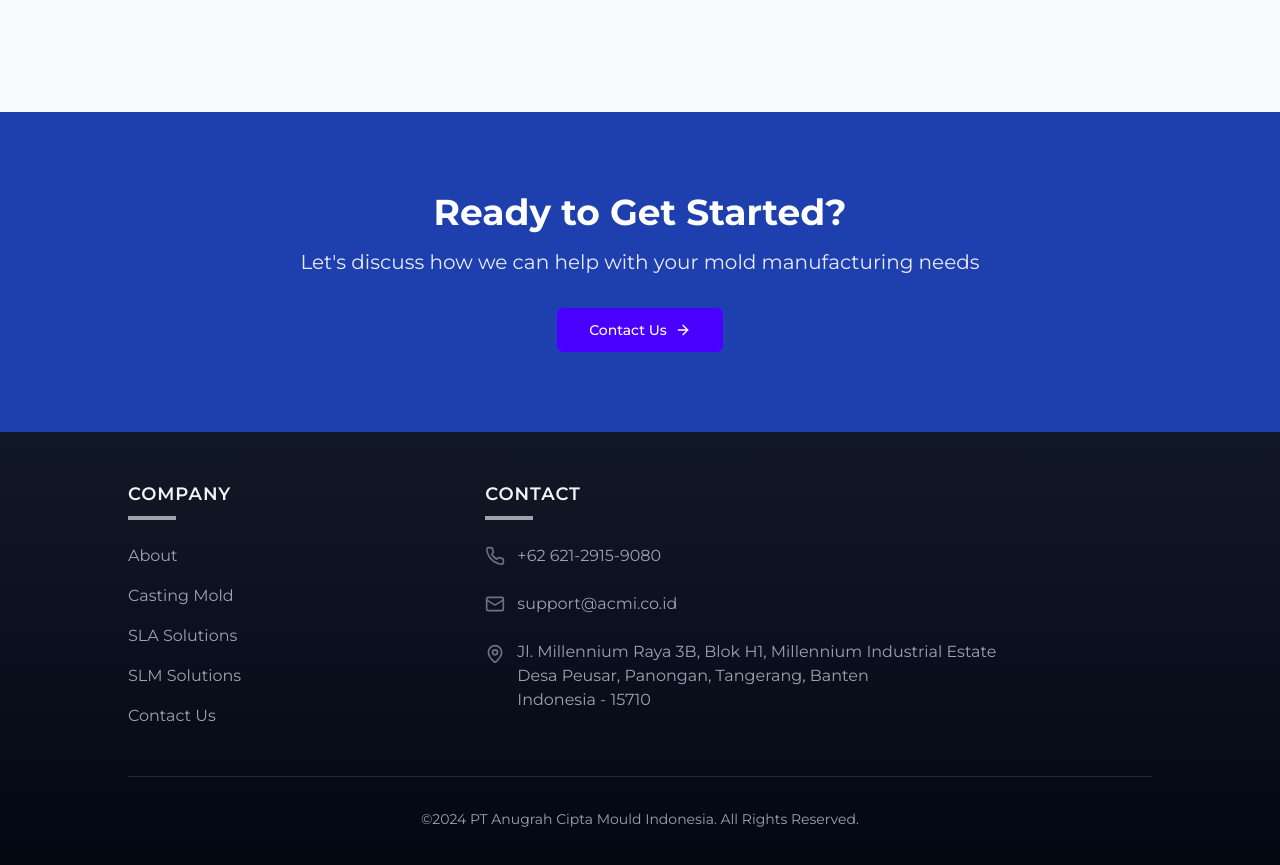
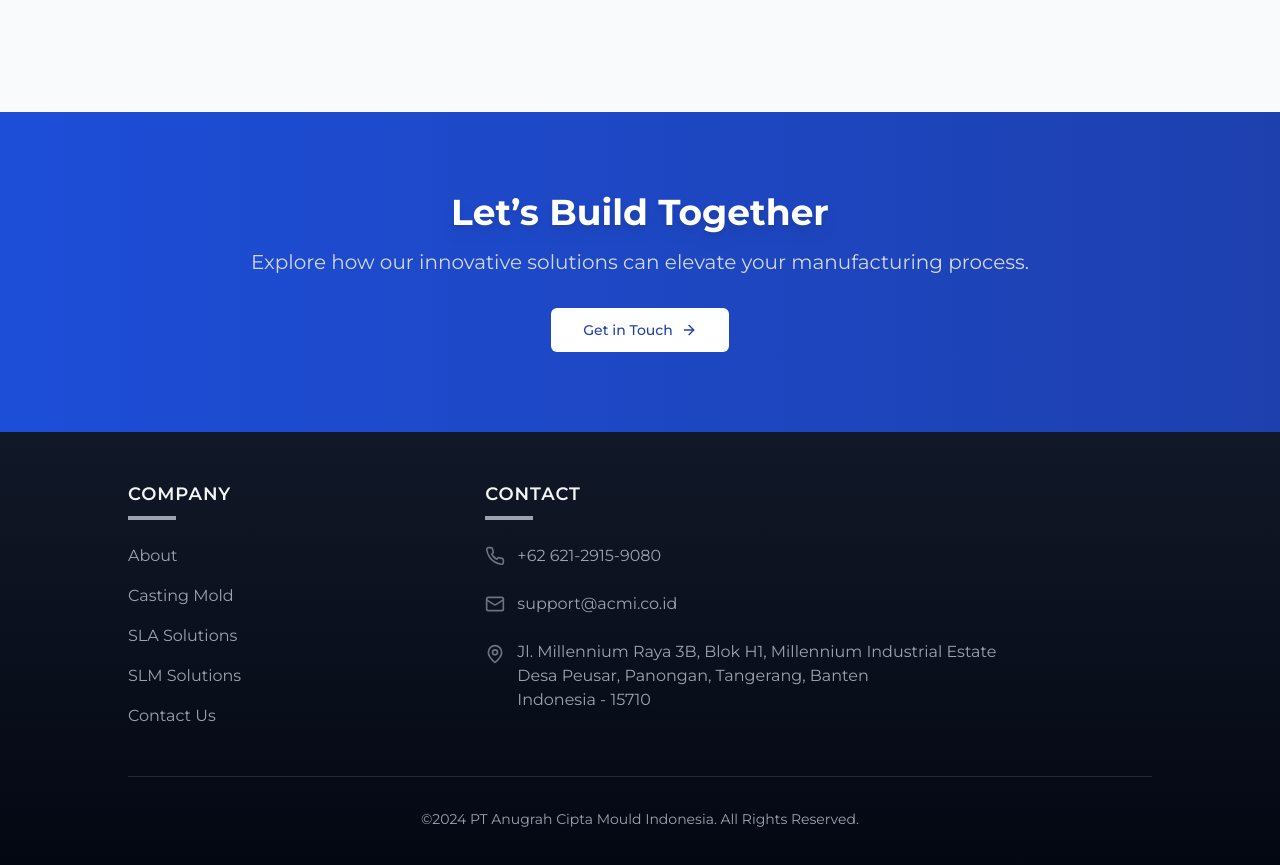
Before and after one commit to jaephillseo/acmi_website, a Next.js app: page / in a window 1280 px wide. Shown: the part 4218-5083 px from the top of the page. Built offline with nearby package versions, Linux system fonts and the light colour scheme.

Commit message:
Fixed CTA section

```diff
--- a/src/app/page.tsx
+++ b/src/app/page.tsx
@@ -1,8 +1,8 @@
-'use client';
-import React, { useEffect, useRef } from 'react';
-import Link from 'next/link';
-import Image from 'next/image';
-import { motion } from 'framer-motion';
+"use client";
+import React, { useEffect, useRef } from "react";
+import Link from "next/link";
+import Image from "next/image";
+import { motion } from "framer-motion";
 import {
   Calendar,
   Factory,
@@ -13,54 +13,55 @@ import {
   TrendingUp,
   ShieldCheck,
   Wrench,
-  ChevronDown
-} from 'lucide-react';
+  ChevronDown,
+} from "lucide-react";
 import { Button } from "@/components/ui/button";
-import AutoScroller from '@/components/autoscroll';
+import AutoScroller from "@/components/autoscroll";
+import { approvedBrands } from "../../constants/homeConstants";
 import {
-  approvedBrands
-} from "../../constants/homeConstants";
-import { Card, CardContent, CardDescription, CardFooter, CardHeader, CardTitle } from "@/components/ui/card";
-import { Carousel, CarouselContent, CarouselItem, CarouselNext, CarouselPrevious } from "@/components/ui/carousel";
-
+  Card,
+  CardContent,
+  CardDescription,
+  CardFooter,
+  CardHeader,
+  CardTitle,
+} from "@/components/ui/card";
+import CTASection from "@/components/ctasection";
 
 const fadeInUp = {
   hidden: { opacity: 0, y: 20 },
   visible: {
     opacity: 1,
     y: 0,
-    transition: { duration: 0.6 }
-  }
+    transition: { duration: 0.6 },
+  },
 };
-
-
 
 const stats = [
   {
     icon: Calendar,
     title: "Founded",
     value: "1995",
-    description: "Over 25 years of dedication to high-quality mold making."
+    description: "Over 25 years of dedication to high-quality mold making.",
   },
   {
     icon: Factory,
     title: "Yearly Production",
     value: "20,000 Sets",
-    description: "Meeting global demands with state-of-the-art facilities."
+    description: "Meeting global demands with state-of-the-art facilities.",
   },
   {
     icon: Globe2,
     title: "Global Reach",
     value: "15+ Countries",
-    description: "Trusted by leading brands worldwide."
+    description: "Trusted by leading brands worldwide.",
   },
   {
     icon: Users,
     title: "Team",
     value: "500+ Professionals",
-    description: "Driven by innovation and expertise."
+    description: "Driven by innovation and expertise.",
   },
-
 ];
 
 const services = [
@@ -68,45 +69,45 @@ const services = [
     title: "Casting Mold",
     description: "Advanced solutions for casting molds",
     image: "images/stock/castingoven.png",
-    link: "/services/mold-design"
+    link: "/services/mold-design",
   },
   {
     title: "SLA Printing and Prototyping",
     description: "SLA manufacturing and solutions for various industries",
     image: "images/stock/slamachine.png",
-    link: "/services/manufacturing"
+    link: "/services/manufacturing",
   },
   {
     title: "SLM Printing and Prototyping",
     description: "State-of-the-art SLM Center",
     image: "images/stock/SLM2.png",
-    link: "/services/quality"
+    link: "/services/quality",
   },
   {
     title: "CNC Machining",
     description: "Advanced solutions using CNC",
     image: "images/stock/CNCacmi.png",
-    link: "/services/mold-design"
+    link: "/services/mold-design",
   },
   {
     title: "Mold Testing",
     description: "SLA manufacturing and solutions for various industries",
     image: "images/stock/moldtesting.png",
-    link: "/services/manufacturing"
+    link: "/services/manufacturing",
   },
   {
     title: "Polishing/Finetuning",
     description: "State-of-the-art SLM Center",
     image: "images/stock/finetuning.jpg",
-    link: "/services/quality"
-  }
+    link: "/services/quality",
+  },
 ];
 
 const milestones = [
   { year: "1995", event: "Company founded in Tangerang, Indonesia." },
   { year: "2020", event: "Established Indonesia's first SLM Center." },
   { year: "2021", event: "Introduced 3D metal printing for molds." },
-  { year: "2025", event: "Planned expansion to 11 SLM machines." }
+  { year: "2025", event: "Planned expansion to 11 SLM machines." },
 ];
 
 const fadeInUpStagger = {
@@ -117,7 +118,6 @@ const fadeInUpStagger = {
     transition: { delay: i * 0.2, duration: 0.6 },
   }),
 };
-
 
 export default function Home() {
   const carouselRef = useRef<HTMLDivElement>(null);
@@ -217,8 +217,9 @@ export default function Home() {
               }}
               className="text-2xl md:text-xl mb-8 text-gray-400 font-bold"
             >
-              With over 25 years of expertise, we lead the industry in delivering
-              high-performance molds that drive innovation and efficiency.
+              With over 25 years of expertise, we lead the industry in
+              delivering high-performance molds that drive innovation and
+              efficiency.
             </motion.h2>
             <motion.div
               initial={{ opacity: 0, y: 20 }}
@@ -255,8 +256,6 @@ export default function Home() {
           <ChevronDown className="w-8 h-8 text-white animate-bounce" />
         </motion.div>
       </section>
-
-
       {/* Quick Overview Section */}
       <section className="py-20 bg-gradient-to-b from-gray-50 to-white">
         <div className="container mx-auto px-4">
@@ -277,11 +276,19 @@ export default function Home() {
               animate="visible"
               variants={{
                 hidden: { opacity: 0, x: -50 },
-          visible: { opacity: 1, x: 0, transition: { delay: 0.3, duration: 0.6 } },
+                visible: {
+                  opacity: 1,
+                  x: 0,
+                  transition: { delay: 0.3, duration: 0.6 },
+                },
               }}
               className="text-gray-600 mt-4 max-w-3xl mx-auto leading-relaxed text-lg"
             >
-        Since our founding in 1995 in Tangerang, Indonesia, PT. Anugrah Cipta Mould Indonesia has been dedicated to revolutionizing mold manufacturing. With over 25 years of excellence, we are recognized for precision, quality, and innovation, serving some of the world’s most renowned brands.
+              Since our founding in 1995 in Tangerang, Indonesia, PT. Anugrah
+              Cipta Mould Indonesia has been dedicated to revolutionizing mold
+              manufacturing. With over 25 years of excellence, we are recognized
+              for precision, quality, and innovation, serving some of the
+              world’s most renowned brands.
             </motion.p>
           </motion.div>
 
@@ -310,7 +317,9 @@ export default function Home() {
                 <h3 className="text-xl font-semibold text-gray-800 mb-2">
                   {stat.title}
                 </h3>
-          <p className="text-3xl font-bold text-blue-600 mb-2">{stat.value}</p>
+                <p className="text-3xl font-bold text-blue-600 mb-2">
+                  {stat.value}
+                </p>
                 <p className="text-gray-600 text-sm">{stat.description}</p>
               </motion.div>
             ))}
@@ -331,17 +340,25 @@ export default function Home() {
             }}
             className="text-center mb-12"
           >
-      <h2 className="text-4xl font-bold text-gray-800">What Sets Us Apart</h2>
+            <h2 className="text-4xl font-bold text-gray-800">
+              What Sets Us Apart
+            </h2>
             <motion.p
               initial="hidden"
               animate="visible"
               variants={{
                 hidden: { opacity: 0, x: -50 },
-          visible: { opacity: 1, x: 0, transition: { delay: 0.3, duration: 0.6 } },
+                visible: {
+                  opacity: 1,
+                  x: 0,
+                  transition: { delay: 0.3, duration: 0.6 },
+                },
               }}
               className="text-gray-600 mt-4 max-w-3xl mx-auto leading-relaxed text-lg"
             >
-        Discover our key differentiators that have established us as a leader in the industry. From innovation to sustainability, we excel at delivering excellence.
+              Discover our key differentiators that have established us as a
+              leader in the industry. From innovation to sustainability, we
+              excel at delivering excellence.
             </motion.p>
           </motion.div>
 
@@ -353,15 +370,24 @@ export default function Home() {
               viewport={{ once: true }}
               variants={{
                 hidden: { opacity: 0, y: 20 },
-          visible: { opacity: 1, y: 0, transition: { delay: 0.2, duration: 0.6 } },
+                visible: {
+                  opacity: 1,
+                  y: 0,
+                  transition: { delay: 0.2, duration: 0.6 },
+                },
               }}
               className="bg-blue-600 text-white p-6 rounded-lg shadow-lg relative z-10 transform md:translate-y-6 hover:-translate-y-2 transition-transform duration-300"
             >
               <div className="flex items-center">
                 <ShieldCheck className="h-12 w-12 text-white mr-4" />
-          <h3 className="text-xl font-semibold text-white">Largest Mold Manufacturer</h3>
+                <h3 className="text-xl font-semibold text-white">
+                  Largest Mold Manufacturer
+                </h3>
               </div>
-        <p className="mt-2 text-sm">We are the largest mold manufacturer in Indonesia, trusted by top global brands.</p>
+              <p className="mt-2 text-sm">
+                We are the largest mold manufacturer in Indonesia, trusted by
+                top global brands.
+              </p>
             </motion.div>
 
             <motion.div
@@ -370,15 +396,24 @@ export default function Home() {
               viewport={{ once: true }}
               variants={{
                 hidden: { opacity: 0, y: 20 },
-          visible: { opacity: 1, y: 0, transition: { delay: 0.4, duration: 0.6 } },
+                visible: {
+                  opacity: 1,
+                  y: 0,
+                  transition: { delay: 0.4, duration: 0.6 },
+                },
               }}
               className="bg-white p-6 rounded-lg shadow-lg relative z-20 transform md:-translate-y-6 hover:-translate-y-2 transition-transform duration-300"
             >
               <div className="flex items-center">
                 <Award className="h-12 w-12 text-blue-600 mr-4" />
-          <h3 className="text-xl font-semibold text-blue-600">SLM Innovation</h3>
+                <h3 className="text-xl font-semibold text-blue-600">
+                  SLM Innovation
+                </h3>
               </div>
-        <p className="mt-2 text-sm">First and largest SLM Center in Indonesia, revolutionizing mold production.</p>
+              <p className="mt-2 text-sm">
+                First and largest SLM Center in Indonesia, revolutionizing mold
+                production.
+              </p>
             </motion.div>
 
             <motion.div
@@ -387,15 +422,24 @@ export default function Home() {
               viewport={{ once: true }}
               variants={{
                 hidden: { opacity: 0, y: 20 },
-          visible: { opacity: 1, y: 0, transition: { delay: 0.6, duration: 0.6 } },
+                visible: {
+                  opacity: 1,
+                  y: 0,
+                  transition: { delay: 0.6, duration: 0.6 },
+                },
               }}
               className="bg-blue-600 text-white p-6 rounded-lg shadow-lg relative z-10 transform md:translate-y-6 hover:-translate-y-2 transition-transform duration-300"
             >
               <div className="flex items-center">
                 <TrendingUp className="h-12 w-12 text-white mr-4" />
-          <h3 className="text-xl font-semibold text-white">Sustainability</h3>
+                <h3 className="text-xl font-semibold text-white">
+                  Sustainability
+                </h3>
               </div>
-        <p className="mt-2 text-sm">Environmentally friendly processes that reduce manpower and waste.</p>
+              <p className="mt-2 text-sm">
+                Environmentally friendly processes that reduce manpower and
+                waste.
+              </p>
             </motion.div>
 
             <motion.div
@@ -404,15 +448,23 @@ export default function Home() {
               viewport={{ once: true }}
               variants={{
                 hidden: { opacity: 0, y: 20 },
-          visible: { opacity: 1, y: 0, transition: { delay: 0.8, duration: 0.6 } },
+                visible: {
+                  opacity: 1,
+                  y: 0,
+                  transition: { delay: 0.8, duration: 0.6 },
+                },
               }}
               className="bg-white p-6 rounded-lg shadow-lg relative z-20 transform md:-translate-y-6 hover:-translate-y-2 transition-transform duration-300"
             >
               <div className="flex items-center">
                 <Globe2 className="h-12 w-12 text-blue-600 mr-4" />
-          <h3 className="text-xl font-semibold text-blue-600">Global Reach</h3>
+                <h3 className="text-xl font-semibold text-blue-600">
+                  Global Reach
+                </h3>
               </div>
-        <p className="mt-2 text-sm">Trusted by over 15 countries worldwide for high-quality molds.</p>
+              <p className="mt-2 text-sm">
+                Trusted by over 15 countries worldwide for high-quality molds.
+              </p>
             </motion.div>
           </div>
 
@@ -430,7 +482,9 @@ export default function Home() {
             variants={fadeInUp}
             className="text-center mb-12"
           >
-            <h2 className="text-3xl md:text-4xl font-bold mb-4 underline">Our Services</h2>
+            <h2 className="text-3xl md:text-4xl font-bold mb-4 underline">
+              Our Services
+            </h2>
           </motion.div>
 
           <div className="grid grid-cols-1 md:grid-cols-2 lg:grid-cols-3 gap-8">
@@ -457,7 +511,11 @@ export default function Home() {
                     <CardDescription>{service.description}</CardDescription>
                   </CardHeader>
                   <CardFooter>
-                    <Button variant="outline" asChild className="w-full bg-blue-500 hover:bg-blue-700 transition-colors">
+                    <Button
+                      variant="outline"
+                      asChild
+                      className="w-full bg-blue-500 hover:bg-blue-700 transition-colors"
+                    >
                       <Link href={service.link}>
                         Learn More <ArrowRight className="ml-2 h-4 w-4" />
                       </Link>
@@ -469,7 +527,6 @@ export default function Home() {
           </div>
         </div>
       </section>
-
       {/* Technology Section */}
       <section className="py-20 bg-gray-50">
         <div className="container mx-auto px-4">
@@ -480,9 +537,14 @@ export default function Home() {
             variants={fadeInUp}
             className="text-center mb-12"
           >
-            <h2 className="text-3xl md:text-4xl font-bold mb-4 underline">Our Cutting-Edge Technology</h2>
+            <h2 className="text-3xl md:text-4xl font-bold mb-4 underline">
+              Our Cutting-Edge Technology
+            </h2>
             <p className="text-gray-600 max-w-2xl mx-auto">
-              At ACMI, we leverage advanced technologies like SLM, SLA, and precision casting to deliver top-notch mold solutions. Our investment in innovation ensures efficiency and unparalleled quality for our clients.
+              At ACMI, we leverage advanced technologies like SLM, SLA, and
+              precision casting to deliver top-notch mold solutions. Our
+              investment in innovation ensures efficiency and unparalleled
+              quality for our clients.
             </p>
           </motion.div>
 
@@ -491,60 +553,32 @@ export default function Home() {
               <Wrench className="h-12 w-12 text-blue-600 mb-4" />
               <h3 className="text-xl font-semibold mb-2">SLM Technology</h3>
               <p className="text-gray-600">
-                The first in Indonesia, our SLM (Selective Laser Melting) technology ensures precision and sustainability in mold production.
+                The first in Indonesia, our SLM (Selective Laser Melting)
+                technology ensures precision and sustainability in mold
+                production.
               </p>
             </div>
             <div className="bg-white p-6 rounded-lg shadow-lg">
               <ShieldCheck className="h-12 w-12 text-blue-600 mb-4" />
               <h3 className="text-xl font-semibold mb-2">Quality Assurance</h3>
               <p className="text-gray-600">
-                Comprehensive in-house testing for mold durability, ensuring superior quality and performance.
+                Comprehensive in-house testing for mold durability, ensuring
+                superior quality and performance.
               </p>
             </div>
             <div className="bg-white p-6 rounded-lg shadow-lg">
               <Factory className="h-12 w-12 text-blue-600 mb-4" />
-              <h3 className="text-xl font-semibold mb-2">Advanced Facilities</h3>
+              <h3 className="text-xl font-semibold mb-2">
+                Advanced Facilities
+              </h3>
               <p className="text-gray-600">
-                Our state-of-the-art facilities feature over 100 units of advanced machinery to meet global demands.
+                Our state-of-the-art facilities feature over 100 units of
+                advanced machinery to meet global demands.
               </p>
             </div>
           </div>
         </div>
       </section>
-
-      {/* Interactive Comparison Section */}
-      {/* <section className="py-20 bg-gray-200">
-        <div className="container mx-auto px-4">
-          <motion.div
-            initial="hidden"
-            whileInView="visible"
-            viewport={{ once: true }}
-            variants={fadeInUp}
-            className="text-center mb-12"
-          >
-            <h2 className="text-3xl md:text-4xl font-bold mb-4 underline">Before & After SLM</h2>
-            <p className="text-gray-600">See the transformative power of our SLM technology in action.</p>
-          </motion.div>
-          <div className="flex justify-center items-center">
-            <div className="relative w-96 h-96">
-              <Image
-                src="images/stock/cnc2.png"
-                alt="Before SLM"
-                fill
-                className="object-cover opacity-100 hover:opacity-0 transition-opacity duration-500"
-              />
-              <Image
-                src="images/stock/slm2.png"
-                alt="After SLM"
-                fill
-                className="object-cover absolute top-0 left-0"
-              />
-            </div>
-          </div>
-        </div>
-      </section> */}
-
-
       {/* Partners Section */}
       <section className="py-20 bg-gray-50">
         <div className="container mx-auto px-4">
@@ -555,40 +589,27 @@ export default function Home() {
             variants={fadeInUp}
             className="text-center mb-12"
           >
-            <h2 className="text-3xl md:text-4xl font-bold mb-4 underline">Our Partners</h2>
+            <h2 className="text-3xl md:text-4xl font-bold mb-4 underline">
+              Our Partners
+            </h2>
             <strong className="text-gray-600 max-w-2xl mx-auto">
               Trusted by leading brands worldwide
             </strong>
           </motion.div>
-
 
           <div className="flex items-center justify-center mt-8">
             <AutoScroller images={approvedBrands} />
           </div>
         </div>
       </section>
+      {/* CTA Section */}
+      <CTASection
+        title="Let’s Build Together"
+        description="Explore how our innovative solutions can elevate your manufacturing process."
+        buttonText="Get in Touch"
+        buttonLink="/get-started"
+      />
 
-      {/* CTA Section */}
-      <section className="py-20 bg-blue-800 text-white">
-        <div className="container mx-auto px-4 text-center">
-          <motion.div
-            initial="hidden"
-            whileInView="visible"
-            viewport={{ once: true }}
-            variants={fadeInUp}
-          >
-            <h2 className="text-3xl md:text-4xl font-bold mb-4 text-base-100">Ready to Get Started?</h2>
-            <p className="text-xl text-base-100 mb-8 opacity-90">
-              Let's discuss how we can help with your mold manufacturing needs
-            </p>
-            <Button size="lg" variant="default" asChild>
-              <Link href="/contact">
-                Contact Us <ArrowRight className="ml-2 h-4 w-4" />
-              </Link>
-            </Button>
-          </motion.div>
-        </div>
-      </section>
     </div>
   );
 }
--- /dev/null
+++ b/src/components/ctasection.tsx
@@ -0,0 +1,57 @@
+import React from "react";
+import { motion } from "framer-motion";
+import { ArrowRight } from "lucide-react";
+import Link from "next/link";
+import { Button } from "@/components/ui/button";
+
+interface CTASectionProps {
+  title?: string;
+  description?: string;
+  buttonText?: string;
+  buttonLink?: string;
+}
+
+const fadeInUp = {
+  hidden: { opacity: 0, y: 20 },
+  visible: { opacity: 1, y: 0, transition: { duration: 0.6 } },
+};
+
+const CTASection: React.FC<CTASectionProps> = ({
+  title = "Ready to Get Started?",
+  description = "Let's discuss how we can help with your mold manufacturing needs.",
+  buttonText = "Contact Us",
+  buttonLink = "/contact",
+}) => {
+  return (
+    <section className="py-20 bg-gradient-to-r from-blue-700 to-blue-800 text-white">
+      <div className="container mx-auto px-4 text-center">
+        <motion.div
+          initial="hidden"
+          whileInView="visible"
+          viewport={{ once: true }}
+          variants={fadeInUp}
+        >
+          <h2 className="text-4xl font-bold mb-4 text-white drop-shadow-lg">
+            {title}
+          </h2>
+          <p className="text-lg md:text-xl mb-8 text-gray-200 opacity-90">
+            {description}
+          </p>
+          <Button size="lg" variant="default" asChild className="bg-white text-blue-800 hover:bg-gray-200 transition-all">
+            <Link href={buttonLink}>
+              {buttonText} <ArrowRight className="ml-2 h-4 w-4" />
+            </Link>
+          </Button>
+        </motion.div>
+
+        {/* Add Animated Background Elements */}
+        <div className="absolute inset-0 pointer-events-none ">
+          <div className="absolute top-10 left-10 w-48 h-48 bg-blue-500 rounded-full blur-3xl opacity-30 animate-pulse"></div>
+          <div className="absolute bottom-10 right-10 w-64 h-64 bg-blue-400 rounded-full blur-3xl opacity-20 animate-pulse"></div>
+        </div>
+      </div>
+    </section>
+  );
+};
+
+export default CTASection;
```
Also changed, not shown: src/components/footer.tsx (+0 -158 lines). Lines whose indentation alone changed are shown as unchanged.
